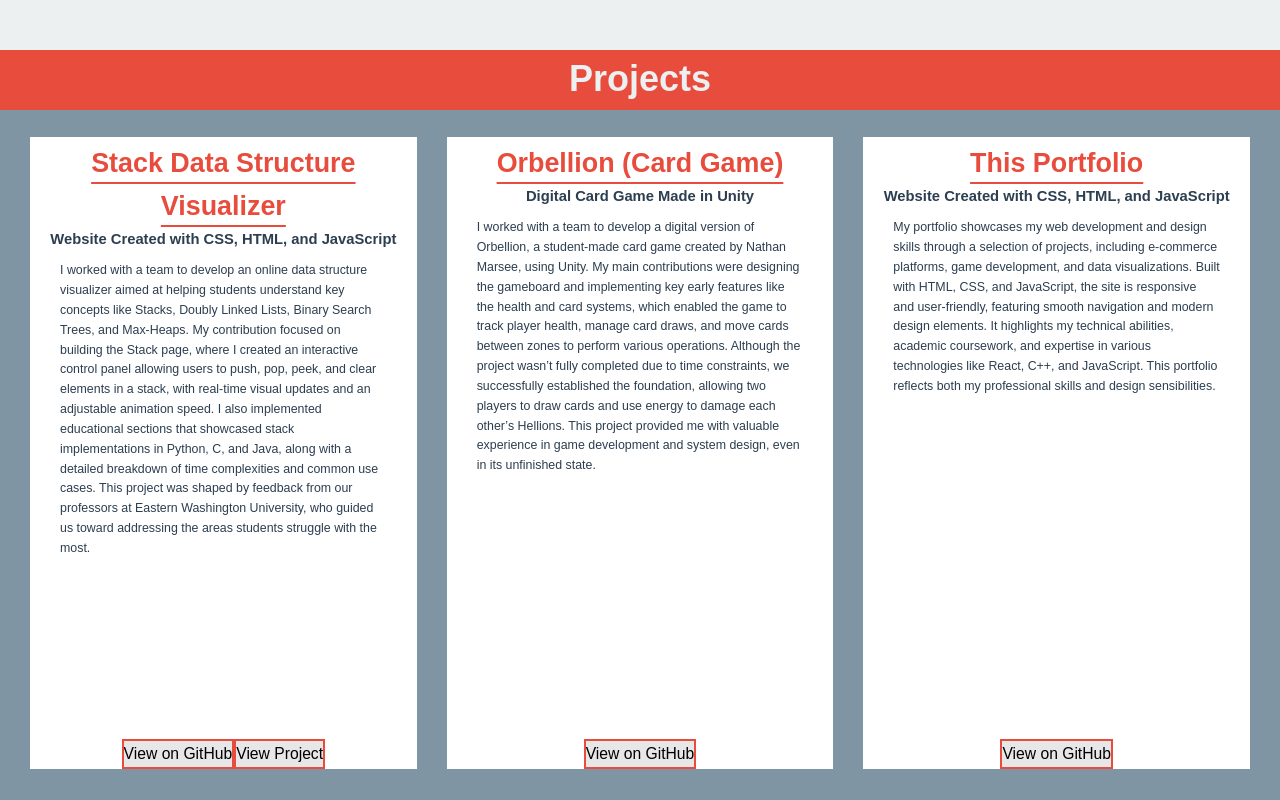
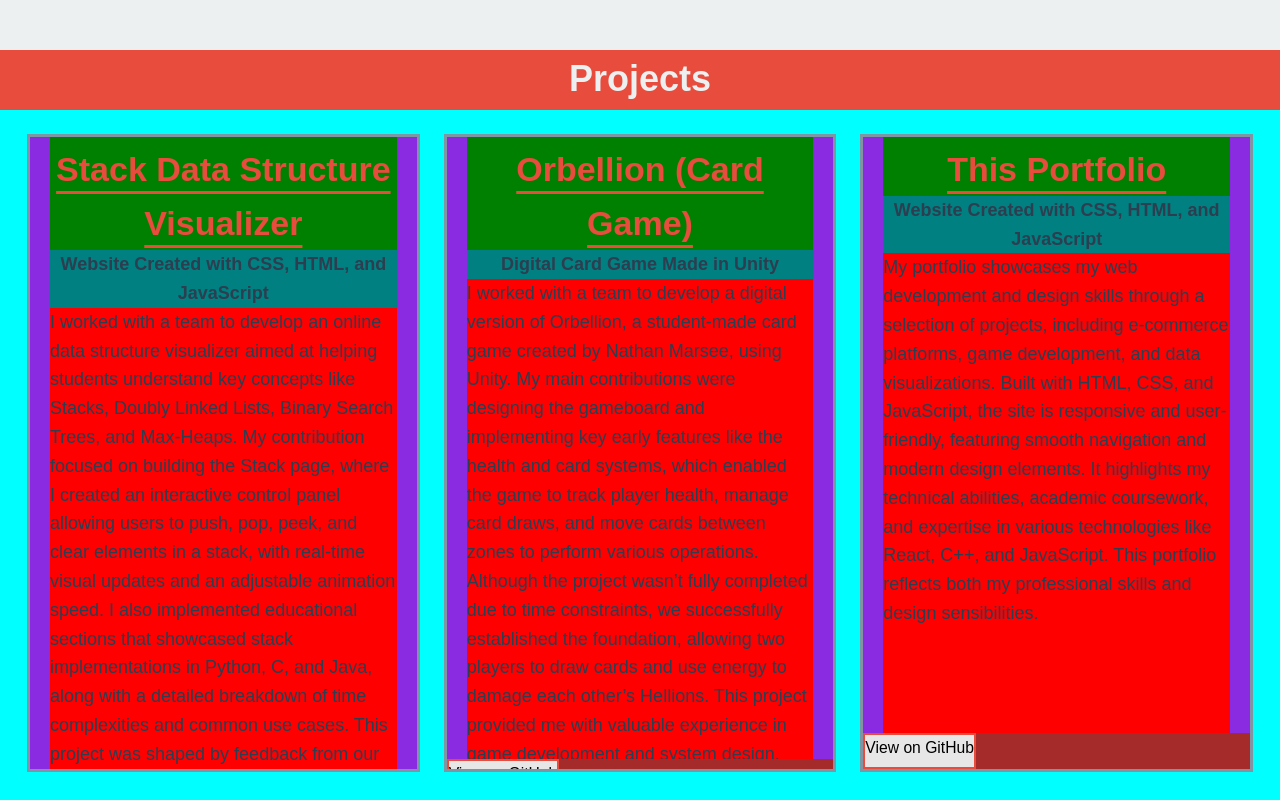
Before and after one commit to LoganStoltz/My-Portfolio, a React (Vite) app in the folder vite-project/: page / in a window 1280 px wide. Shown: the part 1500-2300 px from the top of the page. Built offline with nearby package versions, Linux system fonts and the light colour scheme.

Commit message:
Project section almost done
- The button section isnt showing like i want it too yet. Something wrong with the flex boxes.

```diff
--- a/vite-project/src/styles/Projects.css
+++ b/vite-project/src/styles/Projects.css
@@ -23,9 +23,10 @@
     gap: 30px;
     padding: 20px 30px;
     max-width: 100%;
-    height: var(--project-container-height, auto);
+    height: calc(100vh - var(--header-height));
     padding-top: 45px;
     box-sizing: border-box;
+    background-color: aqua;
 }
 
 /* Individual Project Box */
@@ -39,8 +40,6 @@
     height: calc(84vh - 40px);
     transition: transform 0.3s ease;
     margin-top: 30px;
-    padding-left: 20px;
-    padding-right: 20px;
     display: flex;
     flex-direction: column;
     align-items: center;
@@ -53,50 +52,55 @@
 /* Project Details */
 .project-details {
     flex: 1;
+    background-color: blueviolet;
+    width: 100%;
+    padding-left: 20px;
+    padding-right: 20px;
 }
 
 .project-details h3 {
     color: var(--header-title-color);
-    font-size: calc(0.6em + 0.6vh + 0.6vw);
+    font-size: 34px;
     padding-top: 5px;
     text-decoration: underline;
     text-underline-offset: 10px;
+    background-color: green;
 }
 
 .project-details h4 {
     color: var(--container-text-color);
-    font-size: calc(0.33em + 0.33vh + 0.33vw);
+    font-size: 18px;
+    background-color: teal;
 }
 
 .project-details p {
     color: var(--container-text-color, #2C3E50);
-    background-color: white;
-    padding: 10px;
+    background-color: red;
     text-align: left;
-    height: 220px;
-    font-size: calc(0.25em + 0.5vw);
+    font-size: 18px;
     overflow: hidden;
     text-overflow: ellipsis;
-    height: 100%;
+    height: 60vh;
 }
 
 .project-buttons-section {
     display: flex;
     flex-direction: row;
-    flex: 100%;
+    background-color: brown;
+    width: 100%;
+    gap: 0; /* Removes spacing between buttons */
+    height: 100%; /* Ensures the section takes up all its container's height */
 }
 
 .project-button {
-    display: flex;
+    flex: 1 1 0; /* Equal width for all items */
+    align-items: center; /* Centers text inside buttons vertically */
+    justify-content: center; /* Centers text inside buttons horizontally */
     background-color: rgb(231, 231, 231);
-    outline-width: 2px;
-    outline-style: solid;
-    outline-color: var(--header-title-color);
-    margin: 2px;
+    border: 2px solid var(--header-title-color); /* Alternative to outline */
     font-size: calc(0.35em + 0.35vh + 0.35vw);
+    height: 100%; /* Ensures buttons take up all the height of the section */
     text-align: center;
-    width: 100%;
-    align-self: flex-end;
 }
 
 .project-button:hover {
```
